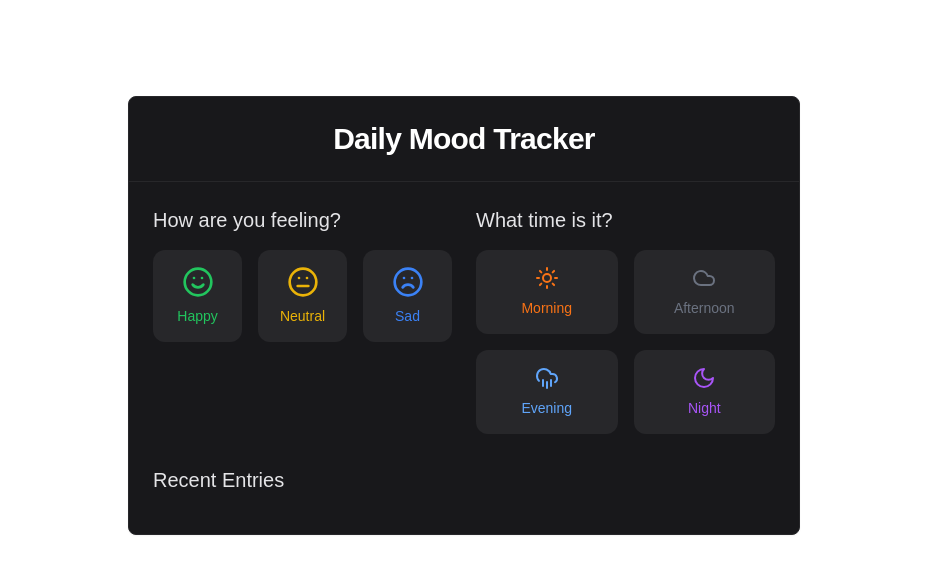
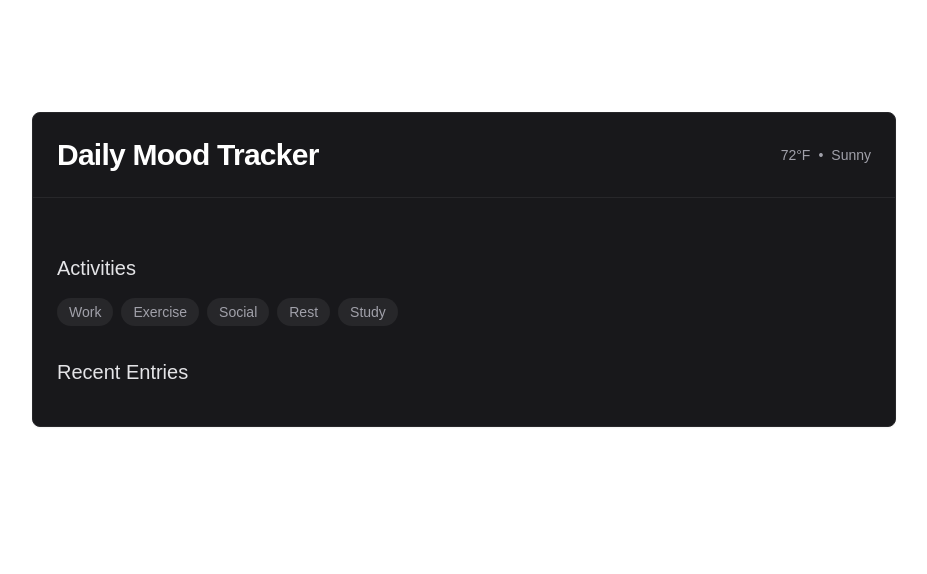
Before and after one commit to cyborgcharu/mood-tracker, a Next.js app: page / in a window 1280 px wide. Shown: the top 574 px of the page, without its empty margins (176-1103 px from the left). Built offline with nearby package versions, Linux system fonts and the light colour scheme.

Commit message:
added persistence

```diff
--- a/components/MoodTracker.js
+++ b/components/MoodTracker.js
@@ -1,12 +1,15 @@
 "use client"
 
-import React, { useState } from 'react';
+import React, { useState, useEffect } from 'react';
 import { Card, CardHeader, CardTitle, CardContent } from '@/components/ui/card';
-import { Smile, Meh, Frown, Sun, Cloud, CloudRain, Moon } from 'lucide-react';
+import { Smile, Meh, Frown, Sun, Cloud, CloudRain, Moon, X, Undo, Tag, Trash2 } from 'lucide-react';
+import { BarChart, Bar, XAxis, YAxis, Tooltip, ResponsiveContainer } from 'recharts';
 
 const MoodTracker = () => {
   const [entries, setEntries] = useState([]);
-  const [currentEntry, setCurrentEntry] = useState({ mood: null, time: null });
+  const [currentEntry, setCurrentEntry] = useState({ mood: null, time: null, activities: [], note: '' });
+  const [undoStack, setUndoStack] = useState([]);
+  const [weather, setWeather] = useState({ temp: null, condition: null });
 
   const moods = [
     { icon: Smile, label: 'Happy', color: 'text-green-500', ringColor: 'ring-green-500' },
@@ -21,6 +24,36 @@ const MoodTracker = () => {
     { icon: Moon, label: 'Night', color: 'text-purple-500', ringColor: 'ring-purple-500' }
   ];
 
+  const activities = [
+    { label: 'Work', color: 'bg-blue-500' },
+    { label: 'Exercise', color: 'bg-green-500' },
+    { label: 'Social', color: 'bg-purple-500' },
+    { label: 'Rest', color: 'bg-yellow-500' },
+    { label: 'Study', color: 'bg-red-500' }
+  ];
+
+  // Load entries from localStorage on mount
+  useEffect(() => {
+    const savedEntries = localStorage.getItem('moodEntries');
+    if (savedEntries) {
+      setEntries(JSON.parse(savedEntries).map(entry => ({
+        ...entry,
+        timestamp: new Date(entry.timestamp)
+      })));
+    }
+  }, []);
+
+  // Save entries to localStorage whenever they change
+  useEffect(() => {
+    localStorage.setItem('moodEntries', JSON.stringify(entries));
+  }, [entries]);
+
+  // Simulated weather data fetch
+  useEffect(() => {
+    // In a real app, you'd fetch from a weather API
+    setWeather({ temp: '72°F', condition: 'Sunny' });
+  }, []);
+
   const handleMoodSelect = (mood) => {
     const newEntry = { ...currentEntry, mood };
     setCurrentEntry(newEntry);
@@ -33,13 +66,51 @@ const MoodTracker = () => {
     if (newEntry.mood) saveEntry(newEntry);
   };
 
+  const handleActivityToggle = (activity) => {
+    const newActivities = currentEntry.activities.includes(activity)
+      ? currentEntry.activities.filter(a => a !== activity)
+      : [...currentEntry.activities, activity];
+    setCurrentEntry({ ...currentEntry, activities: newActivities });
+  };
+
   const saveEntry = (entry) => {
-    setEntries([{
+    const newEntry = {
       ...entry,
+      weather,
       timestamp: new Date(),
       id: Date.now()
-    }, ...entries]);
-    setCurrentEntry({ mood: null, time: null });
+    };
+    setEntries(prev => [newEntry, ...prev]);
+    setUndoStack(prev => [...prev, entries]);
+    setCurrentEntry({ mood: null, time: null, activities: [], note: '' });
+  };
+
+  const deleteEntry = (id) => {
+    setUndoStack(prev => [...prev, entries]);
+    setEntries(entries.filter(entry => entry.id !== id));
+  };
+
+  const undo = () => {
+    if (undoStack.length > 0) {
+      const previousState = undoStack[undoStack.length - 1];
+      setEntries(previousState);
+      setUndoStack(prev => prev.slice(0, -1));
+    }
+  };
+
+  const getMoodStats = () => {
+    const total = entries.length;
+    if (total === 0) return null;
+
+    const counts = entries.reduce((acc, entry) => {
+      acc[entry.mood] = (acc[entry.mood] || 0) + 1;
+      return acc;
+    }, {});
+
+    return Object.entries(counts).map(([mood, count]) => ({
+      mood,
+      percentage: Math.round((count / total) * 100)
+    }));
   };
 
   const formatTime = (date) => {
@@ -51,56 +122,77 @@ const MoodTracker = () => {
   };
 
   return (
-    <Card className="w-full max-w-2xl mx-auto bg-zinc-900 text-white border-zinc-800">
+    <div className="space-y-6 w-full max-w-4xl mx-auto p-4">
+      <Card className="bg-zinc-900 text-white border-zinc-800">
         <CardHeader className="border-b border-zinc-800">
-        <CardTitle className="text-3xl font-bold text-center">Daily Mood Tracker</CardTitle>
+          <div className="flex justify-between items-center">
+            <CardTitle className="text-3xl font-bold">Daily Mood Tracker</CardTitle>
+            <div className="flex items-center space-x-2 text-sm text-zinc-400">
+              <span>{weather.temp}</span>
+              <span>•</span>
+              <span>{weather.condition}</span>
+            </div>
+          </div>
         </CardHeader>
         <CardContent className="space-y-8 pt-6">
           <div className="grid grid-cols-2 gap-6">
+            {/* Mood and Time sections remain the same */}
+          </div>
+
           <div className="space-y-4">
-            <h3 className="text-xl font-medium text-zinc-200">How are you feeling?</h3>
-            <div className="grid grid-cols-3 gap-4">
-              {moods.map(({ icon: Icon, label, color, ringColor }) => (
+            <h3 className="text-xl font-medium text-zinc-200">Activities</h3>
+            <div className="flex flex-wrap gap-2">
+              {activities.map(({ label, color }) => (
                 <button
                   key={label}
-                  onClick={() => handleMoodSelect(label)}
-                  className={`flex flex-col items-center p-4 rounded-xl transition-all bg-zinc-800 hover:bg-zinc-700 ${
-                    currentEntry.mood === label ? `ring-2 ring-offset-2 ring-offset-zinc-900 ${ringColor}` : ''
+                  onClick={() => handleActivityToggle(label)}
+                  className={`px-3 py-1 rounded-full text-sm font-medium transition-all ${
+                    currentEntry.activities.includes(label)
+                      ? color + ' text-white'
+                      : 'bg-zinc-800 text-zinc-400 hover:bg-zinc-700'
                   }`}
                 >
-                  <Icon size={32} className={`mb-2 ${color}`} />
-                  <span className={`text-sm font-medium ${color}`}>{label}</span>
+                  {label}
                 </button>
               ))}
             </div>
           </div>
+
+          {entries.length > 0 && (
             <div className="space-y-4">
-            <h3 className="text-xl font-medium text-zinc-200">What time is it?</h3>
-            <div className="grid grid-cols-2 gap-4">
-              {times.map(({ icon: Icon, label, color, ringColor }) => (
-                <button
-                  key={label}
-                  onClick={() => handleTimeSelect(label)}
-                  className={`flex flex-col items-center p-4 rounded-xl transition-all bg-zinc-800 hover:bg-zinc-700 ${
-                    currentEntry.time === label ? `ring-2 ring-offset-2 ring-offset-zinc-900 ${ringColor}` : ''
-                  }`}
-                >
-                  <Icon size={24} className={`mb-2 ${color}`} />
-                  <span className={`text-sm font-medium ${color}`}>{label}</span>
-                </button>
-              ))}
+              <h3 className="text-xl font-medium text-zinc-200">Mood Distribution</h3>
+              <div className="h-64">
+                <ResponsiveContainer width="100%" height="100%">
+                  <BarChart data={getMoodStats()}>
+                    <XAxis dataKey="mood" />
+                    <YAxis />
+                    <Tooltip />
+                    <Bar dataKey="percentage" fill="#8884d8" />
+                  </BarChart>
+                </ResponsiveContainer>
               </div>
             </div>
-        </div>
+          )}
 
           <div className="space-y-4">
+            <div className="flex justify-between items-center">
               <h3 className="text-xl font-medium text-zinc-200">Recent Entries</h3>
+              {undoStack.length > 0 && (
+                <button
+                  onClick={undo}
+                  className="p-2 text-zinc-400 hover:text-zinc-200 transition-colors"
+                >
+                  <Undo size={20} />
+                </button>
+              )}
+            </div>
             <div className="space-y-3">
               {entries.map((entry) => (
                 <div
                   key={entry.id}
-                className="p-4 bg-zinc-800 rounded-lg flex items-center justify-between hover:bg-zinc-700 transition-colors"
+                  className="p-4 bg-zinc-800 rounded-lg hover:bg-zinc-700 transition-colors"
                 >
+                  <div className="flex items-center justify-between">
                     <div className="flex items-center space-x-2">
                       <span className={moods.find(m => m.label === entry.mood)?.color}>
                         {entry.mood}
@@ -110,13 +202,37 @@ const MoodTracker = () => {
                         {entry.time}
                       </span>
                     </div>
+                    <div className="flex items-center space-x-4">
                       <span className="text-sm text-zinc-400">{formatTime(entry.timestamp)}</span>
+                      <button
+                        onClick={() => deleteEntry(entry.id)}
+                        className="text-zinc-500 hover:text-red-500 transition-colors"
+                      >
+                        <Trash2 size={16} />
+                      </button>
+                    </div>
+                  </div>
+                  {entry.activities.length > 0 && (
+                    <div className="mt-2 flex flex-wrap gap-2">
+                      {entry.activities.map(activity => (
+                        <span
+                          key={activity}
+                          className={`px-2 py-0.5 rounded-full text-xs ${
+                            activities.find(a => a.label === activity)?.color
+                          } bg-opacity-20`}
+                        >
+                          {activity}
+                        </span>
+                      ))}
+                    </div>
+                  )}
                 </div>
               ))}
             </div>
           </div>
         </CardContent>
       </Card>
+    </div>
   );
 };
 
--- a/package.json
+++ b/package.json
@@ -15,6 +15,7 @@
     "next": "^15.0.3",
     "react": "^18.2.0",
     "react-dom": "^18.2.0",
+    "recharts": "^2.13.3",
     "tailwind-merge": "^2.5.5"
   },
   "devDependencies": {
```
Also changed, not shown: 1 other file (tests, documents, lock files or other folders). Lines whose indentation alone changed are shown as unchanged.
